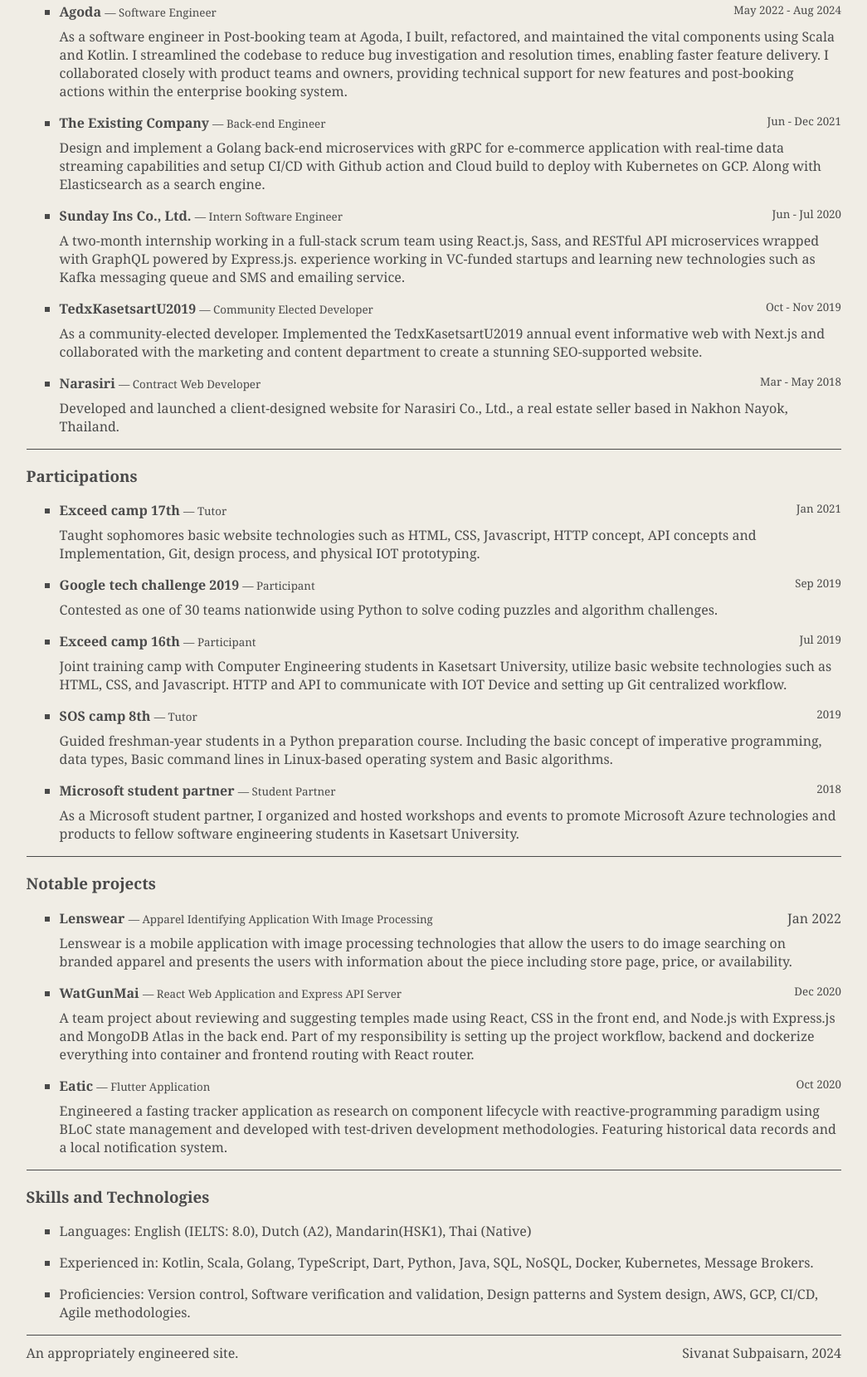
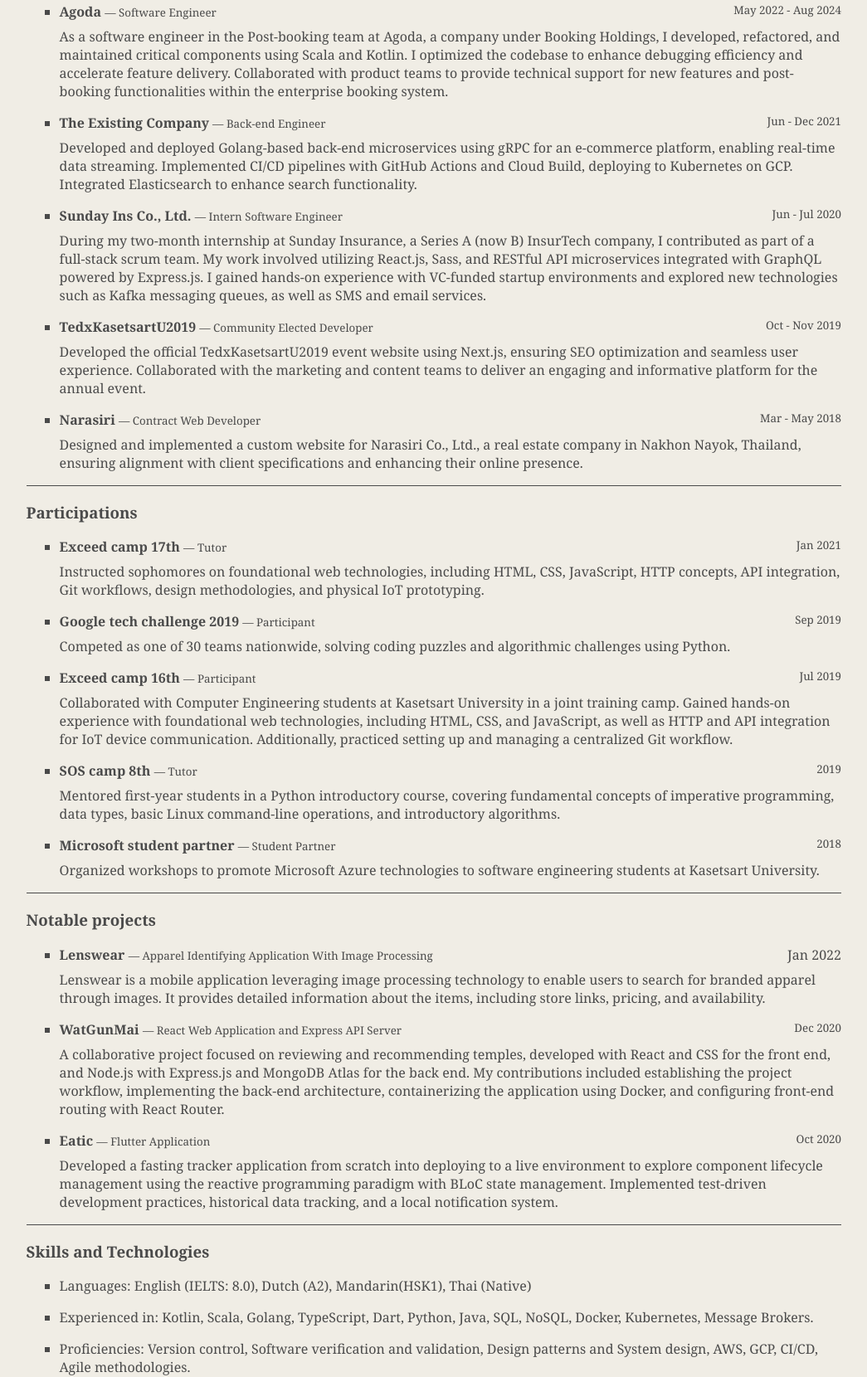
Before and after one commit to tiemfah/tiemfah.github.io, a plain HTML site: page index.html in a window 1280 px wide. Shown: the part 617-2277 px from the top of the page at 83% size, without its empty margins (66-1111 px from the left). Drawn offline with Linux system fonts and the light colour scheme.

Commit message:
rewrite texts

```diff
--- a/index.html
+++ b/index.html
@@ -98,7 +98,9 @@
 
     <section id="note-section">
         <h3>Note</h3>
-        <p>I do not require visa sponsorship, but I would prefer opportunities that include sponsorship if available.</p>
+        <p>I do not require visa sponsorship. However, I prefer the opportunities that offer sponsorship as part of
+            their benefits.
+        </p>
     </section>
 
     <hr>
@@ -136,52 +138,48 @@
                     <h4>Agoda <span class="sub-text"> — Software Engineer</span></h4>
                     <p class="sub-text">May 2022 - Aug 2024</p>
                 </div>
-                <p>As a software engineer in Post-booking team at Agoda, I built, refactored, and maintained the vital
-                    components using
-                    Scala and Kotlin. I streamlined the codebase to reduce bug investigation and resolution times,
-                    enabling faster feature delivery. I collaborated closely with product teams and owners, providing
-                    technical support for new features and post-booking actions within the enterprise booking system.
-                </p>
+                <p>As a software engineer in the Post-booking team at Agoda, a company under Booking Holdings, I
+                    developed, refactored, and maintained critical components using Scala and Kotlin. I optimized the
+                    codebase to enhance debugging efficiency and accelerate feature delivery. Collaborated with product
+                    teams to provide technical support for new features and post-booking functionalities within the
+                    enterprise booking system.</p>
             </li>
             <li>
                 <div class="txt-SPACE-txt">
                     <h4>The Existing Company <span class="sub-text"> — Back-end Engineer</span></h4>
                     <p class="sub-text">Jun - Dec 2021</p>
                 </div>
-                <p>Design and implement a Golang back-end microservices with gRPC for e-commerce application with
-                    real-time data streaming capabilities and setup CI/CD with Github action and Cloud
-                    build to deploy with Kubernetes on GCP. Along with Elasticsearch as a search engine.
-                </p>
+                <p>Developed and deployed Golang-based back-end microservices using gRPC for an e-commerce platform,
+                    enabling real-time data streaming. Implemented CI/CD pipelines with GitHub Actions and Cloud Build,
+                    deploying to Kubernetes on GCP. Integrated Elasticsearch to enhance search functionality.</p>
             </li>
             <li>
                 <div class="txt-SPACE-txt">
                     <h4>Sunday Ins Co., Ltd. <span class="sub-text"> — Intern Software Engineer</span></h4>
                     <p class="sub-text"> Jun - Jul 2020</p>
                 </div>
-                <p>A two-month internship working in a full-stack scrum team using React.js, Sass, and RESTful API
-                    microservices wrapped
-                    with GraphQL powered by Express.js. experience working in VC-funded startups and learning new
-                    technologies such as
-                    Kafka messaging queue and SMS and emailing service.
-                </p>
+                <p>During my two-month internship at Sunday Insurance, a Series A (now B) InsurTech company, I
+                    contributed as part of a full-stack scrum team. My work involved utilizing React.js, Sass, and
+                    RESTful API microservices integrated with GraphQL powered by Express.js. I gained hands-on
+                    experience with VC-funded startup environments and explored new technologies such as Kafka messaging
+                    queues, as well as SMS and email services.</p>
             </li>
             <li>
                 <div class="txt-SPACE-txt">
                     <h4>TedxKasetsartU2019 <span class="sub-text"> — Community Elected Developer</span></h4>
                     <p class="sub-text"> Oct - Nov 2019</p>
                 </div>
-                <p>As a community-elected developer. Implemented the TedxKasetsartU2019 annual event informative web
-                    with Next.js and
-                    collaborated with the marketing and content department to create a stunning SEO-supported website.
-                </p>
+                <p>Developed the official TedxKasetsartU2019 event website using Next.js, ensuring SEO optimization and
+                    seamless user experience. Collaborated with the marketing and content teams to deliver an engaging
+                    and informative platform for the annual event.</p>
             </li>
             <li>
                 <div class="txt-SPACE-txt">
                     <h4>Narasiri <span class="sub-text"> — Contract Web Developer</span></h4>
                     <p class="sub-text"> Mar - May 2018</p>
                 </div>
-                <p>Developed and launched a client-designed website for Narasiri Co., Ltd., a real estate seller based
-                    in Nakhon Nayok, Thailand.
+                <p>Designed and implemented a custom website for Narasiri Co., Ltd., a real estate company in Nakhon
+                    Nayok, Thailand, ensuring alignment with client specifications and enhancing their online presence.
                 </p>
             </li>
         </ul>
@@ -197,51 +195,43 @@
                     <h4>Exceed camp 17th <span class="sub-text"> — Tutor</span></h4>
                     <p class="sub-text">Jan 2021</p>
                 </div>
-                <p>Taught sophomores basic website technologies such as HTML, CSS, Javascript, HTTP concept, API
-                    concepts and
-                    Implementation, Git, design process, and physical IOT prototyping.
-                </p>
+                <p>Instructed sophomores on foundational web technologies, including HTML, CSS, JavaScript, HTTP
+                    concepts, API integration, Git workflows, design methodologies, and physical IoT prototyping.</p>
             </li>
             <li>
                 <div class="txt-SPACE-txt">
                     <h4>Google tech challenge 2019 <span class="sub-text"> — Participant</span></h4>
                     <p class="sub-text">Sep 2019</p>
                 </div>
-                <p>Contested as one of 30 teams nationwide using Python to solve coding puzzles and algorithm
-                    challenges.
-                </p>
+                <p>Competed as one of 30 teams nationwide, solving coding puzzles and algorithmic challenges using
+                    Python.</p>
             </li>
             <li>
                 <div class="txt-SPACE-txt">
                     <h4>Exceed camp 16th <span class="sub-text"> — Participant</span></h4>
                     <p class="sub-text">Jul 2019</p>
                 </div>
-                <p>Joint training camp with Computer Engineering students in Kasetsart University, utilize basic website
-                    technologies such as HTML, CSS, and Javascript. HTTP and API to communicate with
-                    IOT
-                    Device and setting up Git centralized workflow.
-                </p>
+                <p>Collaborated with Computer Engineering students at Kasetsart University in a joint training camp.
+                    Gained hands-on experience with foundational web technologies, including HTML, CSS, and JavaScript,
+                    as well as HTTP and API integration for IoT device communication. Additionally, practiced setting up
+                    and managing a centralized Git workflow.</p>
             </li>
             <li>
                 <div class="txt-SPACE-txt">
                     <h4>SOS camp 8th <span class="sub-text"> — Tutor</span></h4>
                     <p class="sub-text">2019</p>
                 </div>
-                <p>Guided freshman-year students in a Python preparation course. Including the basic concept of
-                    imperative programming,
-                    data types, Basic command lines in Linux-based operating system and Basic algorithms.
-                </p>
+                <p>Mentored first-year students in a Python introductory course, covering fundamental concepts of
+                    imperative programming, data types, basic Linux command-line operations, and introductory
+                    algorithms.</p>
             </li>
             <li>
                 <div class="txt-SPACE-txt">
                     <h4>Microsoft student partner <span class="sub-text"> — Student Partner</span></h4>
                     <p class="sub-text">2018</p>
                 </div>
-                <p>As a Microsoft student partner, I organized and hosted workshops and events to promote Microsoft
-                    Azure
-                    technologies and
-                    products to fellow software engineering students in Kasetsart University.
-                </p>
+                <p>Organized workshops to promote Microsoft Azure technologies to software engineering students at
+                    Kasetsart University.</p>
             </li>
         </ul>
     </section>
@@ -257,10 +247,9 @@
                     </h4>
                     <p> Jan 2022</p>
                 </div>
-                <p>Lenswear is a mobile application with image processing technologies that allow the users to do image
-                    searching on
-                    branded apparel and presents the users with information about the piece including store page, price,
-                    or availability.
+                <p>Lenswear is a mobile application leveraging image processing technology to enable users to search for
+                    branded apparel through images. It provides detailed information about the items, including store
+                    links, pricing, and availability.
                 </p>
             </li>
             <li>
@@ -268,24 +257,20 @@
                     <h4>WatGunMai <span class="sub-text"> — React Web Application and Express API Server</span></h4>
                     <p class="sub-text"> Dec 2020</p>
                 </div>
-                <p>A team project about reviewing and suggesting temples made using React, CSS in the front end, and
-                    Node.js with
-                    Express.js and MongoDB Atlas in the back end. Part of my responsibility is setting up the project
-                    workflow, backend and
-                    dockerize everything into container and frontend routing with React router.
-                </p>
+                <p>A collaborative project focused on reviewing and recommending temples, developed with React and CSS
+                    for the front end, and Node.js with Express.js and MongoDB Atlas for the back end. My contributions
+                    included establishing the project workflow, implementing the back-end architecture, containerizing
+                    the application using Docker, and configuring front-end routing with React Router.</p>
             </li>
             <li>
                 <div class="txt-SPACE-txt">
                     <h4>Eatic <span class="sub-text"> — Flutter Application</span></h4>
                     <p class="sub-text"> Oct 2020</p>
                 </div>
-                <p>Engineered a fasting tracker application as research on component lifecycle with reactive-programming
-                    paradigm
-                    using BLoC state management and developed with test-driven development methodologies. Featuring
-                    historical data
-                    records and a local notification system.
-                </p>
+                <p>Developed a fasting tracker application from scratch into deploying to a live environment to explore
+                    component lifecycle management using the reactive programming paradigm with BLoC state management.
+                    Implemented test-driven development practices, historical data tracking, and a local notification
+                    system.</p>
             </li>
         </ul>
     </section>
```
